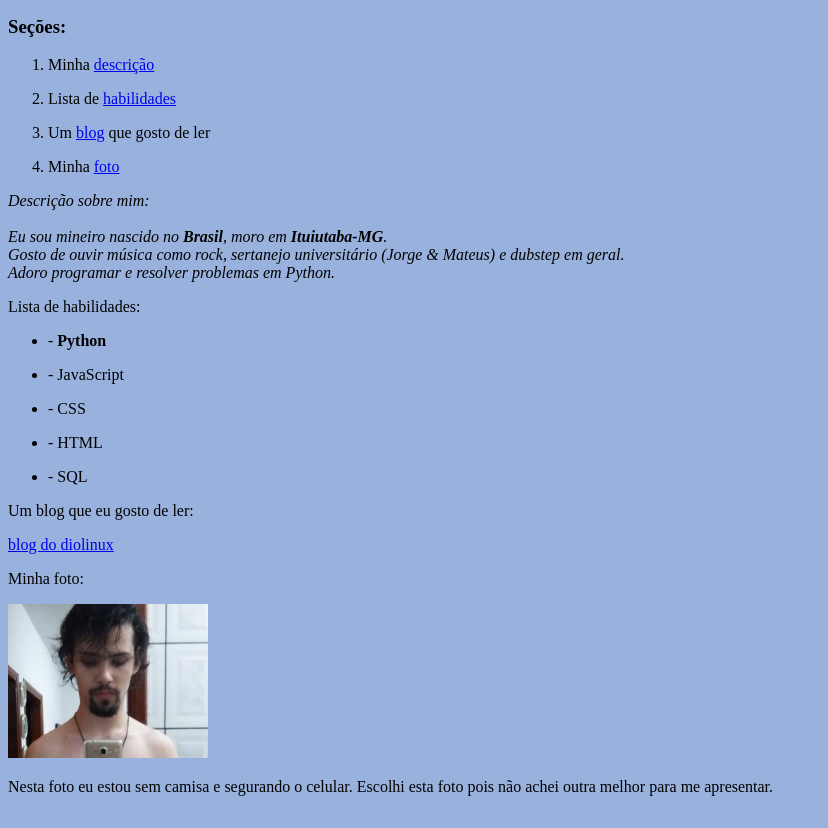
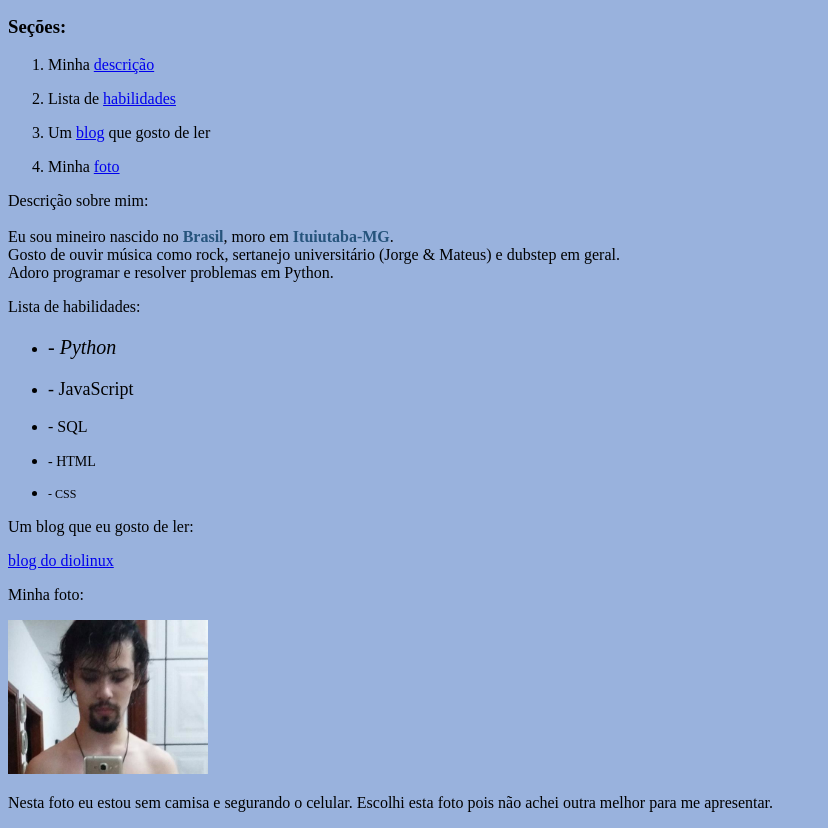
Before and after one commit to b166erbot/b166erbot.github.io, a plain HTML site: page index.html in a window 1280 px wide. Shown: the part 101-929 px from the top of the page, without its empty margins (0-828 px from the left). Drawn offline with Linux system fonts and the light colour scheme.

Commit message:
fundamentos-secao2.2 requisito 4 do exercicio 1

```diff
--- a/index.html
+++ b/index.html
@@ -37,19 +37,19 @@
     <p id="habilidades">Lista de habilidades:</p>
     <ul>
         <li>
-            <p>- <strong>Python</strong></p>
+            <p class="python">- <i>Python</i></p>
         </li>
         <li>
-            <p>- JavaScript</p>
+            <p class="javascript">- JavaScript</p>
         </li>
         <li>
-            <p>- CSS</p>
+            <p class="sql">- SQL</p>
         </li>
         <li>
-            <p>- HTML</p>
+            <p class="html">- HTML</p>
         </li>
         <li>
-            <p>- SQL</p>
+            <p class="css">- CSS</p>
         </li>
     </ul>
     <p id="blog">Um blog que eu gosto de ler:</p>
--- a/style.css
+++ b/style.css
@@ -6,6 +6,26 @@ body {
     font-family: Verdana, Geneva, Tahoma, sans-serif sans-serif;
 }
 
-.minha_descricao {
-    font-style: oblique;
+strong {
+    color: #26547C;
 }
+
+.python {
+    font-size: 20px;
+}
+
+.javascript {
+    font-size: 18px;
+}
+
+.sql {
+    font-size: 16px;
+}
+
+.html {
+    font-size: 14px;
+}
+
+.css {
+    font-size: 12px;
+}
```
